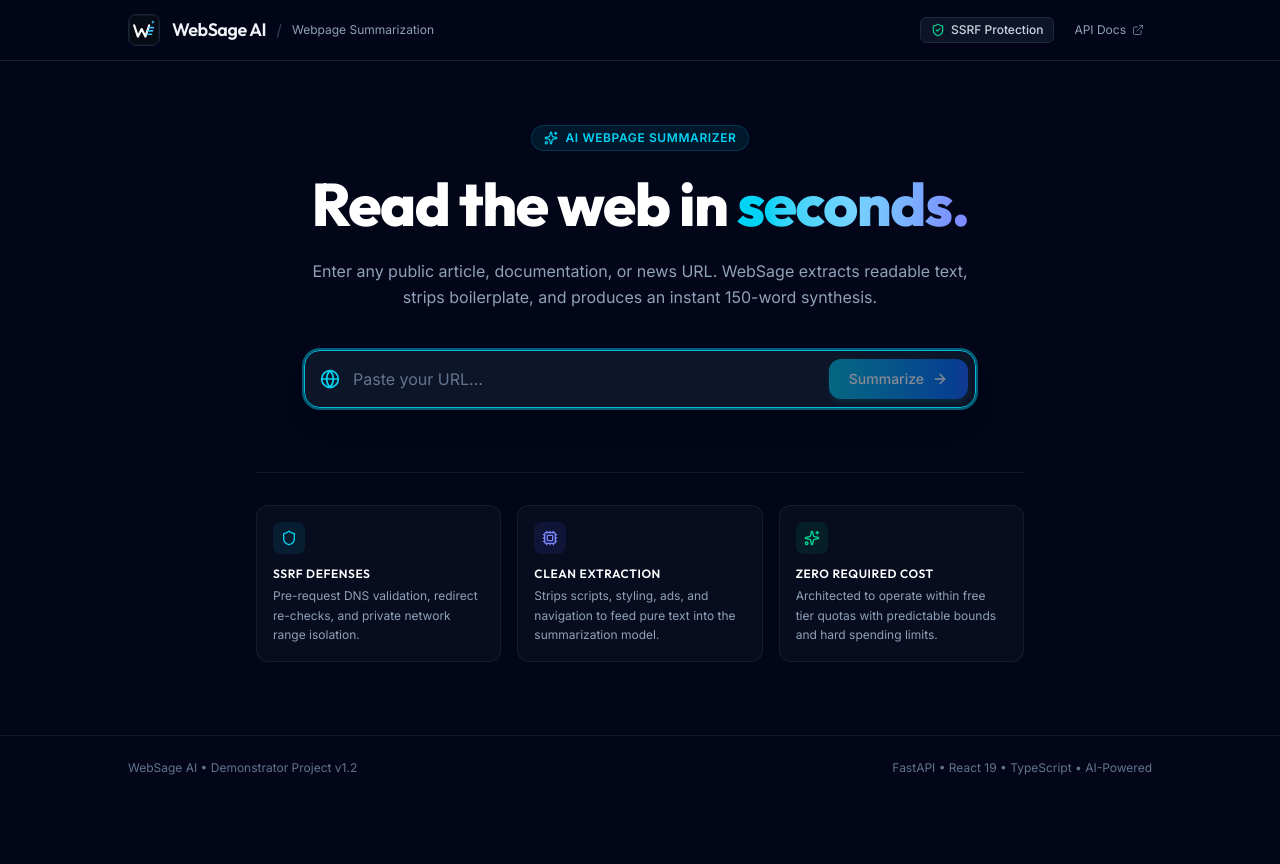
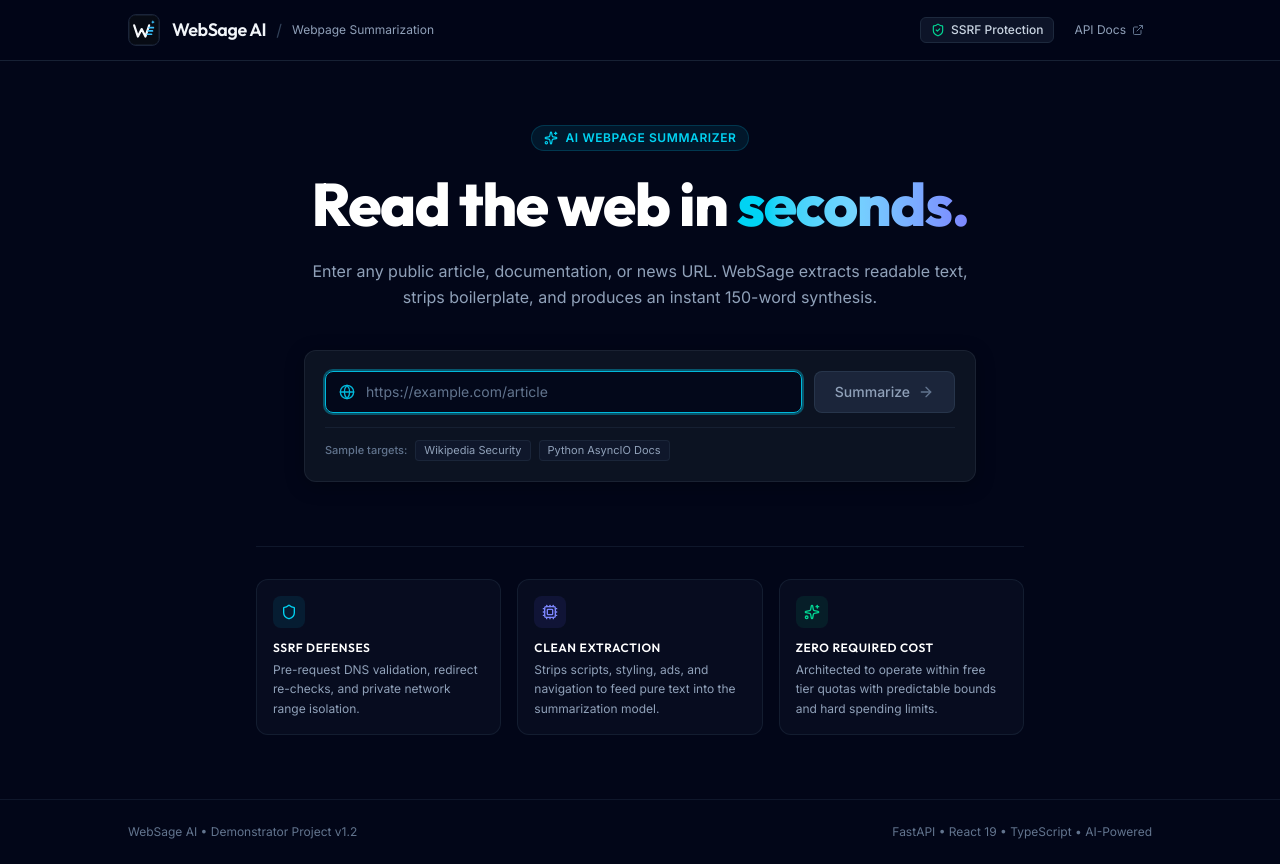
Before and after one commit to shlok926/WebSage-AI, a React (Vite) app in the folder frontend/: page / in a window 1280 px wide. Before the commit the page ends 800 px from the top, so only its background shows below. Built offline with nearby package versions, Linux system fonts and the light colour scheme; no server answers.

Commit message:
feat(frontend): refine url form with deliberate button states and sample chips

```diff
--- a/frontend/src/components/UrlForm.tsx
+++ b/frontend/src/components/UrlForm.tsx
@@ -1,6 +1,6 @@
 import { useState } from 'react';
 import type { FormEvent } from 'react';
-import { Loader2, ArrowRight, Globe, X } from 'lucide-react';
+import { Loader2, ArrowRight, Globe, X, AlertCircle } from 'lucide-react';
 
 interface UrlFormProps {
   onSubmit: (url: string) => void;
@@ -13,16 +13,17 @@ export const UrlForm: React.FC<UrlFormProps> = ({ onSubmit, isLoading }) => {
 
   const handleSubmit = (e: FormEvent) => {
     e.preventDefault();
+    if (isLoading) return;
     setValidationError(null);
 
     const trimmed = url.trim();
     if (!trimmed) {
-      setValidationError('Please enter a webpage URL to summarize.');
+      setValidationError('Please enter a public webpage URL.');
       return;
     }
 
     if (!trimmed.startsWith('http://') && !trimmed.startsWith('https://')) {
-      setValidationError('URL must start with http:// or https://');
+      setValidationError('URL must begin with http:// or https://');
       return;
     }
 
@@ -39,13 +40,21 @@ export const UrlForm: React.FC<UrlFormProps> = ({ onSubmit, isLoading }) => {
     setValidationError(null);
   };
 
+  const sampleUrls = [
+    { label: 'Wikipedia Security', url: 'https://en.wikipedia.org/wiki/Computer_security' },
+    { label: 'Python AsyncIO Docs', url: 'https://docs.python.org/3/library/asyncio.html' },
+  ];
+
+  const isInputEmpty = !url.trim();
 
   return (
     <div className="w-full">
-      <form onSubmit={handleSubmit} className="relative">
-        <div className="relative flex items-center">
-          <div className="absolute left-4 text-slate-400 pointer-events-none">
-            <Globe className="w-5 h-5 text-cyan-400" />
+      <form onSubmit={handleSubmit} className="surface-card rounded-xl p-4 sm:p-5">
+        <div className="flex flex-col sm:flex-row gap-3 items-stretch sm:items-center">
+          {/* Input field wrapper */}
+          <div className="relative flex-1 flex items-center">
+            <div className="absolute left-3.5 text-slate-500 pointer-events-none">
+              <Globe className="w-4 h-4 text-cyan-500" />
             </div>
 
             <input
@@ -56,53 +65,84 @@ export const UrlForm: React.FC<UrlFormProps> = ({ onSubmit, isLoading }) => {
                 setUrl(e.target.value);
                 if (validationError) setValidationError(null);
               }}
-            placeholder="Paste your URL..."
+              placeholder="https://example.com/article"
               disabled={isLoading}
               autoFocus
-            className="w-full pl-12 pr-32 py-4 rounded-2xl bg-slate-900/90 border border-slate-700/80 text-white placeholder-slate-500 focus:outline-none focus:ring-2 focus:ring-cyan-500/50 focus:border-cyan-500 transition-all text-sm md:text-base shadow-xl disabled:opacity-60 disabled:cursor-not-allowed"
+              aria-label="Webpage URL to summarize"
+              className="w-full pl-10 pr-9 py-2.5 rounded-lg bg-slate-950/80 border border-slate-800 text-slate-100 placeholder-slate-500 text-sm focus:outline-none focus:ring-2 focus:ring-cyan-500/40 focus:border-cyan-500 transition-colors disabled:opacity-60 disabled:cursor-not-allowed"
             />
 
-          <div className="absolute right-2 flex items-center space-x-1.5">
             {url && !isLoading && (
               <button
                 type="button"
                 onClick={handleClear}
                 aria-label="Clear URL"
-                className="p-2 text-slate-400 hover:text-white rounded-lg hover:bg-slate-800 transition-colors"
+                className="absolute right-2.5 p-1 text-slate-500 hover:text-slate-300 rounded hover:bg-slate-800 transition-colors"
               >
-                <X className="w-4 h-4" />
+                <X className="w-3.5 h-3.5" />
               </button>
             )}
+          </div>
 
+          {/* Primary Submit Button */}
           <button
             id="submit-button"
             type="submit"
-              disabled={isLoading || !url.trim()}
-              className="flex items-center space-x-2 px-5 py-2.5 rounded-xl bg-gradient-to-r from-cyan-500 to-blue-600 hover:from-cyan-400 hover:to-blue-500 text-white font-medium text-sm transition-all shadow-md shadow-cyan-500/20 disabled:opacity-50 disabled:cursor-not-allowed disabled:hover:from-cyan-500 disabled:hover:to-blue-600 cursor-pointer"
+            disabled={isLoading || isInputEmpty}
+            className={`flex items-center justify-center space-x-2 px-5 py-2.5 rounded-lg font-medium text-sm transition-colors focus:outline-none focus:ring-2 focus:ring-cyan-500/50 shrink-0 ${
+              isLoading
+                ? 'bg-cyan-700/90 text-cyan-100 border border-cyan-600/40 cursor-wait shadow-none'
+                : isInputEmpty
+                ? 'bg-slate-800/90 text-slate-400 border border-slate-700/60 cursor-not-allowed shadow-none'
+                : 'bg-cyan-600 hover:bg-cyan-500 active:bg-cyan-700 text-white border border-cyan-500/40 shadow-sm shadow-cyan-950/40 cursor-pointer'
+            }`}
           >
             {isLoading ? (
               <>
-                  <Loader2 className="w-4 h-4 animate-spin" />
-                  <span className="hidden sm:inline">Summarizing...</span>
+                <Loader2 className="w-4 h-4 animate-spin text-cyan-200" aria-hidden="true" />
+                <span>Summarizing...</span>
               </>
             ) : (
               <>
                 <span>Summarize</span>
-                  <ArrowRight className="w-4 h-4" />
+                <ArrowRight
+                  className={`w-4 h-4 transition-colors ${
+                    isInputEmpty ? 'text-slate-500' : 'text-white'
+                  }`}
+                  aria-hidden="true"
+                />
               </>
             )}
           </button>
         </div>
+
+        {/* Validation Error Message */}
+        {validationError && (
+          <div className="mt-2.5 flex items-center space-x-1.5 text-xs text-rose-400">
+            <AlertCircle className="w-3.5 h-3.5 shrink-0" />
+            <span>{validationError}</span>
           </div>
+        )}
 
-        {validationError && (
-          <p className="mt-2 text-xs text-rose-400 flex items-center space-x-1 px-2">
-            <span>•</span>
-            <span>{validationError}</span>
-          </p>
-        )}
+        {/* Suggested Samples */}
+        <div className="mt-3.5 pt-3 border-t border-slate-800/60 flex flex-wrap items-center gap-2 text-xs text-slate-500">
+          <span className="text-[11px] font-medium text-slate-500">Sample targets:</span>
+          {sampleUrls.map((sample) => (
+            <button
+              key={sample.label}
+              type="button"
+              disabled={isLoading}
+              onClick={() => {
+                setUrl(sample.url);
+                setValidationError(null);
+              }}
+              className="text-[11px] px-2 py-0.5 rounded bg-slate-900 hover:bg-slate-800 text-slate-400 hover:text-slate-200 border border-slate-800/80 transition-colors cursor-pointer"
+            >
+              {sample.label}
+            </button>
+          ))}
+        </div>
       </form>
-
     </div>
   );
 };
```
Lines whose indentation alone changed are shown as unchanged.
